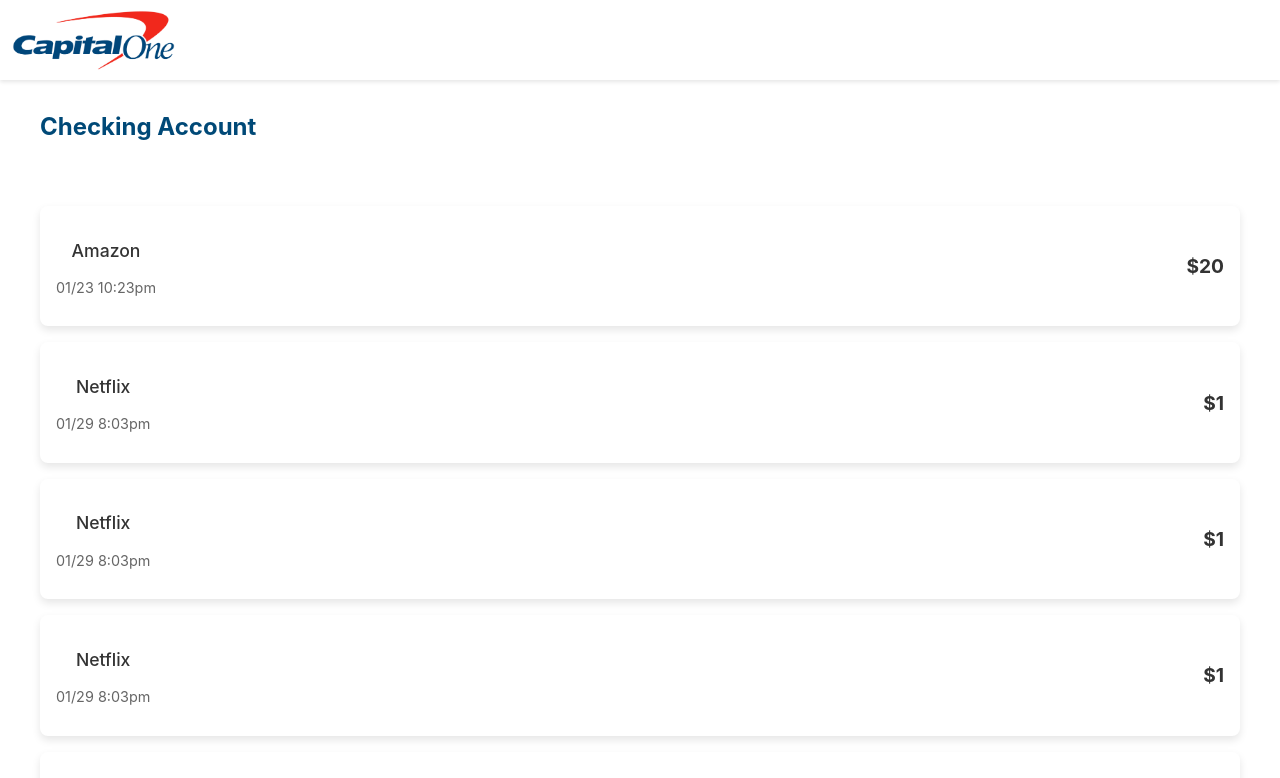
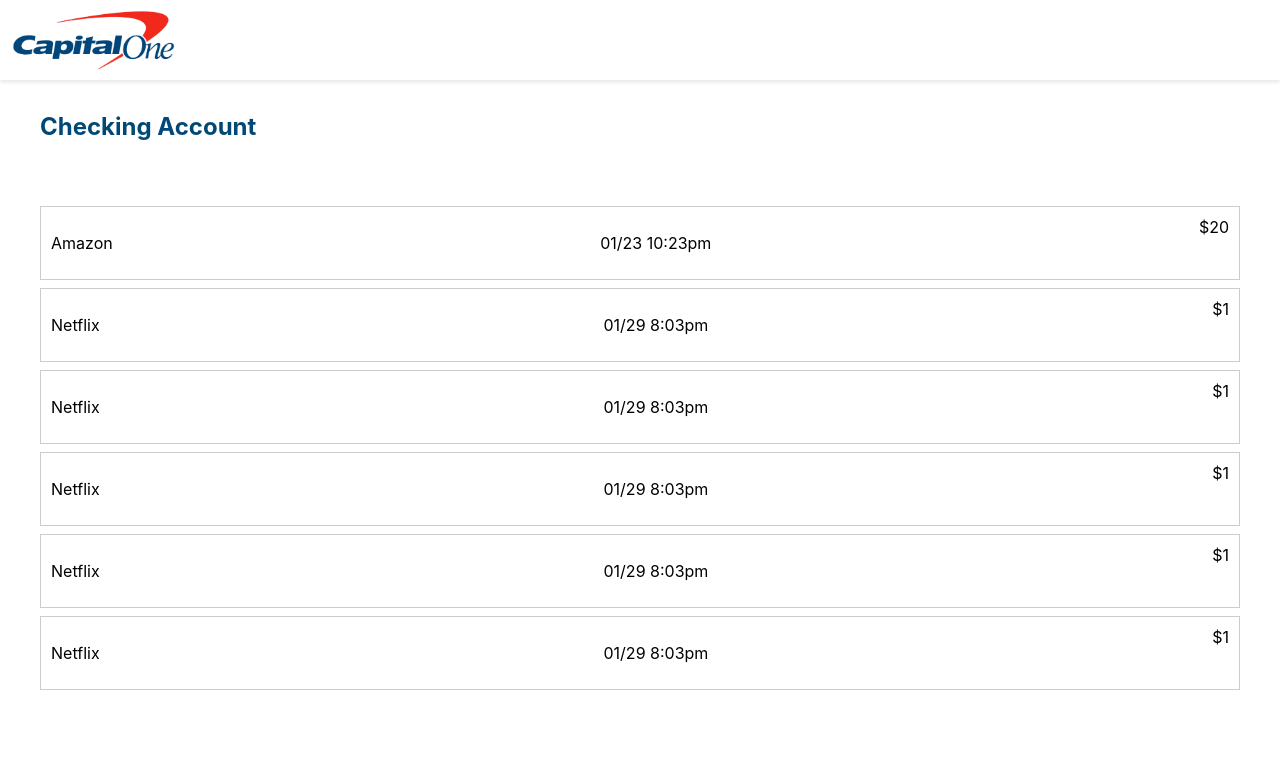
Before and after one commit to CapstoneC1T1/C1T1_2, a React (Create React App) app in the folder my-app/: page / in a window 1280 px wide. Shown: the top 778 px of the page. Built offline with nearby package versions, Linux system fonts and the light colour scheme.

Commit message:
expand functionalities, basic category and notes feature

```diff
--- a/my-app/src/components/TransactionItem.js
+++ b/my-app/src/components/TransactionItem.js
@@ -1,17 +1,57 @@
-// src/components/TransactionItem.js
-import React from 'react';
-import '../styles/TransactionItem.css'; // Adjust the path if necessary
+import React, { useState } from 'react';
+import '../styles/TransactionItem.css';
 
 function TransactionItem({ transaction }) {
+  const [isExpanded, setIsExpanded] = useState(false);
+  const [selectedCategory, setSelectedCategory] = useState(transaction.category || 'Select Category');
+  const [notes, setNotes] = useState(transaction.notes || '');
+
+  const handleSummaryClick = (event) => {
+    event.stopPropagation(); // prevent click from bubbling to expanded details
+    setIsExpanded(!isExpanded);
+  };
+
+  const handleCategoryChange = (event) => {
+    setSelectedCategory(event.target.value);
+  };
+
+  const handleNotesChange = (event) => {
+    setNotes(event.target.value);
+  };
+
+  const handleSave = () => {
+    // Logic to save the new category and notes
+    // This will likely involve updating the state in the parent component or a global state
+  };
+
   return (
-    <div className="transaction-item">
-      <div className="transaction-details">
+    <div className={`transaction-item ${isExpanded ? 'expanded' : ''}`}>
+      <div className="transaction-summary" onClick={handleSummaryClick}>
         <p className="transaction-name">{transaction.name}</p>
         <p className="transaction-date">{transaction.date} {transaction.time}</p>
+        <div className="transaction-amount">
+          ${transaction.amount}
+        </div>
       </div>
-      <div className="transaction-amount">
-        ${transaction.amount}
-      </div>
+      {isExpanded && (
+        <div className="transaction-details" onClick={(e) => e.stopPropagation()}>
+          <div className="transaction-category">
+            <label htmlFor="category">Category: </label>
+            <select id="category" value={selectedCategory} onChange={handleCategoryChange}>
+              <option value="Select Category" disabled>Select Category</option>
+              <option value="Entertainment">Entertainment</option>
+              <option value="Food">Food</option>
+              {/* Add more categories here */}
+            </select>
+            <button onClick={() => {/* Logic to add a new category */}}>+ Add New</button>
+          </div>
+          <div className="transaction-notes">
+            <label htmlFor="notes">Notes: </label>
+            <textarea id="notes" value={notes} onChange={handleNotesChange} />
+          </div>
+          <button className="save-btn" onClick={handleSave}>Save</button>
+        </div>
+      )}
     </div>
   );
 }
--- a/my-app/src/components/TransactionList.js
+++ b/my-app/src/components/TransactionList.js
@@ -8,8 +8,8 @@
   { id: 2, name: 'Netflix', date: '01/29', time: '8:03pm', amount: 1 },
   { id: 3, name: 'Netflix', date: '01/29', time: '8:03pm', amount: 1 },
   { id: 4, name: 'Netflix', date: '01/29', time: '8:03pm', amount: 1 },
-  { id: 4, name: 'Netflix', date: '01/29', time: '8:03pm', amount: 1 },
-  { id: 4, name: 'Netflix', date: '01/29', time: '8:03pm', amount: 1 }
+  { id: 5, name: 'Netflix', date: '01/29', time: '8:03pm', amount: 1 },
+  { id: 6, name: 'Netflix', date: '01/29', time: '8:03pm', amount: 1 }
 ];
 
 function TransactionList() {
--- a/my-app/src/styles/TransactionItem.css
+++ b/my-app/src/styles/TransactionItem.css
@@ -1,38 +1,37 @@
 .transaction-item {
-  background: #fff;
-  border-radius: 8px;
-  box-shadow: 0 4px 8px rgba(0,0,0,0.1);
-  margin-bottom: 1rem;
-  padding: 1rem;
+  border: 1px solid #ccc;
+  margin-bottom: 8px;
+  padding: 10px;
+  cursor: pointer; /* make the entire item clickable */
+  overflow: hidden; /* keep the expanding content from spilling out */
+  transition: max-height 0.2s ease-out; /* smooth transition for expanding */
+}
+
+.transaction-summary {
   display: flex;
   justify-content: space-between;
-  align-items: center;
-  transition: box-shadow 0.3s ease;
 }
 
-.transaction-item:hover {
-  box-shadow: 0 6px 12px rgba(0,0,0,0.1);
+.expanded {
+  max-height: 500px;
 }
 
 .transaction-details {
   display: flex;
-  flex-direction: column;
+  justify-content: space-between;
+  align-items: flex-start;
+  padding-top: 10px;
 }
 
-.transaction-name {
-  font-size: 1.1rem;
-  font-weight: 500;
-  color: #333;
-  margin-bottom: 0.25rem;
+.category-section,
+.notes-section {
+  flex-basis: 50%;
 }
 
-.transaction-date {
-  color: #666;
-  font-size: 0.9rem;
+.category-section {
+  padding-right: 10px;
 }
 
-.transaction-amount {
-  font-weight: 700;
-  color: #333;
-  font-size: 1.2rem;
+.notes-section {
+  padding-left: 10px;
 }
```
